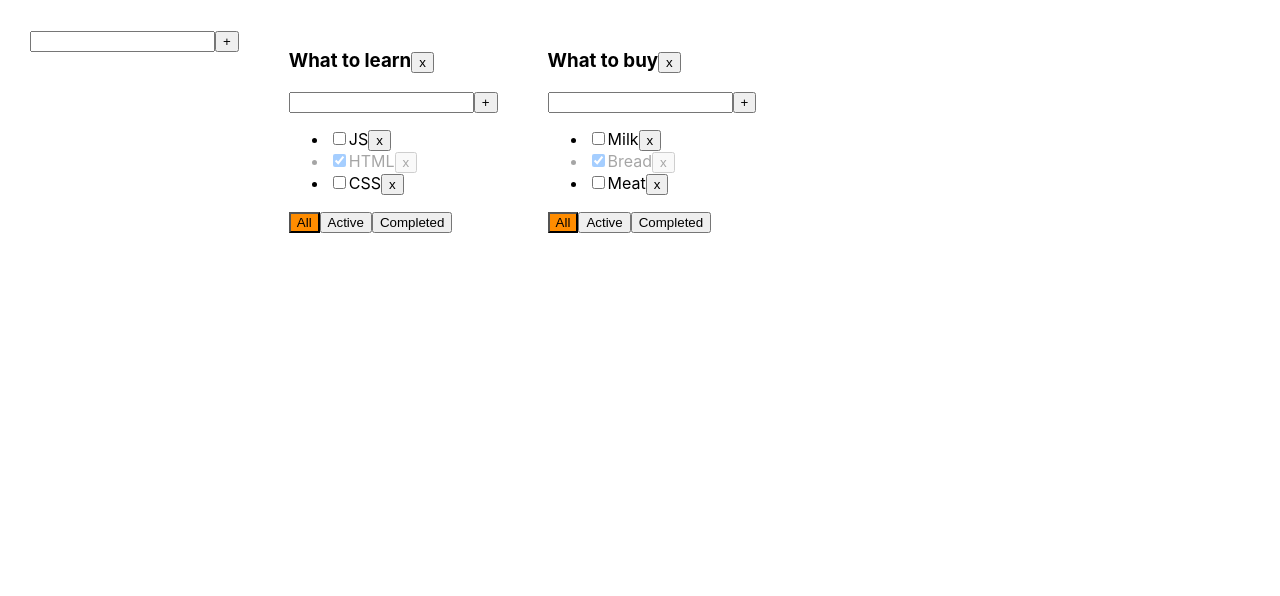
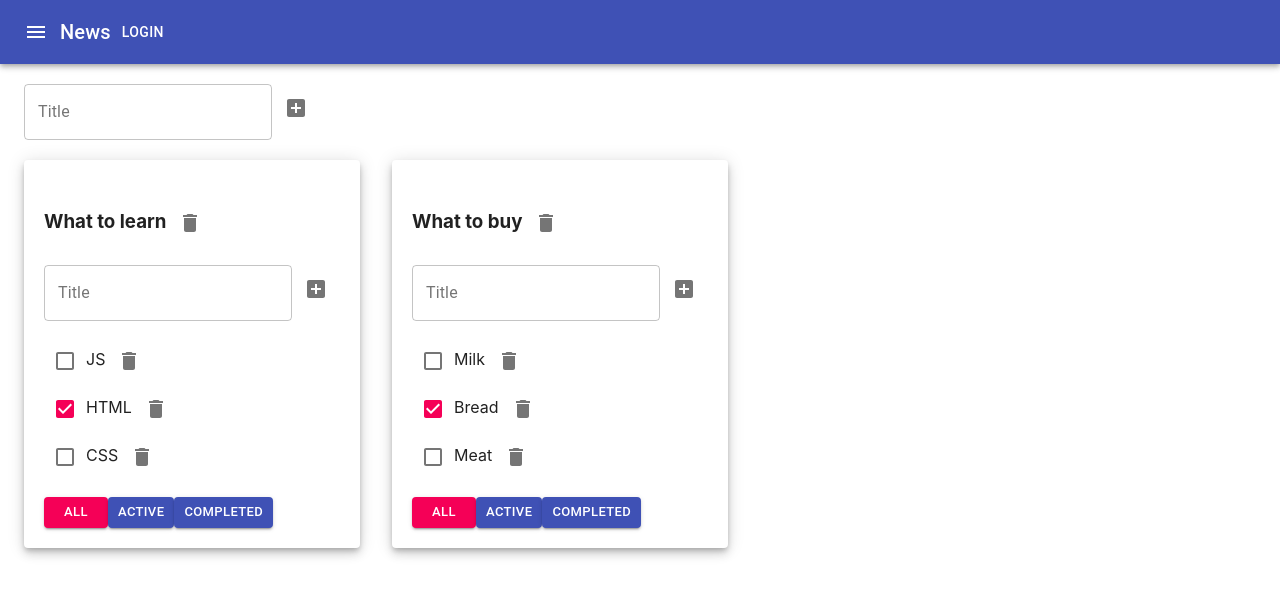
Before and after one commit to maximkuznecovv/todolist-ts-01, a React (Create React App) app: page / in a window 1280 px wide. Shown: the top 596 px of the page. Built offline with nearby package versions, Linux system fonts and the light colour scheme.

Commit message:
Todolist - TS - 07 - material-ui

```diff
--- a/package.json
+++ b/package.json
@@ -3,6 +3,8 @@
   "version": "0.1.0",
   "private": true,
   "dependencies": {
+    "@material-ui/core": "^4.11.3",
+    "@material-ui/icons": "^4.11.2",
     "@testing-library/jest-dom": "^4.2.4",
     "@testing-library/react": "^9.3.2",
     "@testing-library/user-event": "^7.1.2",
--- a/src/AddItemForm.tsx
+++ b/src/AddItemForm.tsx
@@ -1,11 +1,13 @@
-import React, {useState, KeyboardEvent, ChangeEvent} from 'react';
+import React, {useState, KeyboardEvent, ChangeEvent} from "react";
+import {IconButton, TextField} from "@material-ui/core";
+import {AddBox} from "@material-ui/icons";
 
 type  AddItemFormPropsType = {
     addItem: (title: string) => void
 }
 
 function AddItemForm(props: AddItemFormPropsType) {
-    const [title, setTitle] = useState<string>('')
+    const [title, setTitle] = useState<string>("")
     const [error, setError] = useState<boolean>(false)
     //const [error, setError] = useState<string | null>(null)
 
@@ -15,7 +17,7 @@ function AddItemForm(props: AddItemFormPropsType) {
         setError(false)
     }
     const onKeyPressAddItem = (e: KeyboardEvent<HTMLInputElement>) => {
-        if (e.key === 'Enter') {
+        if (e.key === "Enter") {
             addItem()
         }
     }
@@ -28,19 +30,31 @@ function AddItemForm(props: AddItemFormPropsType) {
             //setError('Title is required!')
             setError(true)
         }
-        setTitle('')
+        setTitle("")
     }
 
     return (
         <div>
-        <input value={title}
+            <TextField
+                variant={"outlined"}
+                value={title}
                 onChange={onChangeTitle}
                 onKeyPress={onKeyPressAddItem}
-               className={error ? 'error' : ''}
+                label={'Title'}
+                error={error}
+                helperText={error && 'Title is required!'}
             />
-        <button onClick={addItem}>+</button>
+            {/*<input value={title}*/}
+            {/*       onChange={onChangeTitle}*/}
+            {/*       onKeyPress={onKeyPressAddItem}*/}
+            {/*       className={error ? "error" : ""}*/}
+            {/*/>*/}
+            {/*<button onClick={addItem}>+</button>*/}
+            <IconButton onClick={addItem}>
+                <AddBox/>
+            </IconButton>
             {/*{error && <div className='error-message'>Title is required!</div>}*/}
-        {error && <div className={'error-message'}>Title is required!</div>}
+            {/*{error && <div className={"error-message"}>Title is required!</div>}*/}
         </div>
     )
 }
--- a/src/App.css
+++ b/src/App.css
@@ -1,3 +1,4 @@
+/*
 .App {
   padding: 30px;
   display: flex;
@@ -21,4 +22,4 @@
 }
 .error-message {
   color: red;
-}
+}*/
--- a/src/App.tsx
+++ b/src/App.tsx
@@ -1,8 +1,10 @@
-import React, {useState} from 'react';
-import './App.css';
+import React, {useState} from "react";
+import "./App.css";
 import TodoList from "./TodoList";
-import {v1} from 'uuid';
+import {v1} from "uuid";
 import AddItemForm from "./AddItemForm";
+import {AppBar, Button, IconButton, Typography, Toolbar, Container, Grid, Paper} from "@material-ui/core";
+import {Menu} from "@material-ui/icons";
 
 export type TaskType = {
     title: string
@@ -10,7 +12,7 @@ export type TaskType = {
     isDone: boolean
 }
 
-export type FilterValuesType = 'all' | 'active' | 'completed'
+export type FilterValuesType = "all" | "active" | "completed"
 
 type TodoListType = {
     id: string
@@ -27,8 +29,8 @@ function App() {
     const todoListID_1 = v1()
     const todoListID_2 = v1()
     const [todoLists, setTodoLists] = useState<Array<TodoListType>>([
-        {id: todoListID_1, title: 'What to learn', filter: 'all'},
-        {id: todoListID_2, title: 'What to buy', filter: 'all'},
+        {id: todoListID_1, title: "What to learn", filter: "all"},
+        {id: todoListID_2, title: "What to buy", filter: "all"},
     ])
 
     const [tasks, setTasks] = useState<TaskStateType>({
@@ -89,6 +91,7 @@ function App() {
             setTodoLists([...todoLists])
         }
     }
+
     function changeTitle(newTitle: string, todoListID: string) {
         const todoList = todoLists.find(tl => tl.id === todoListID)
         if (todoList) {
@@ -104,7 +107,7 @@ function App() {
 
     function addTodoList(title: string) {
         const newTodoListID = v1()
-        const newTodoList: TodoListType = {id: newTodoListID, title, filter: 'all'}
+        const newTodoList: TodoListType = {id: newTodoListID, title, filter: "all"}
         setTodoLists([...todoLists, newTodoList])
         setTasks({...tasks, [newTodoListID]: []})
     }
@@ -113,13 +116,15 @@ function App() {
     //CRUD (create, read, update, delete)
     const todoListComponents = todoLists.map(tl => {
         let tasksForTodoList = tasks[tl.id]
-        if (tl.filter === 'active') {
-            tasksForTodoList = tasksForTodoList.filter(t => t.isDone === false)
+        if (tl.filter === "active") {
+            tasksForTodoList = tasksForTodoList.filter(t => t.isDone === false) // чтобы не подсвечивалось, можно писать так -  !t.isDone
         }
-        if (tl.filter === 'completed') {
-            tasksForTodoList = tasksForTodoList.filter(t => t.isDone === true)
+        if (tl.filter === "completed") {
+            tasksForTodoList = tasksForTodoList.filter(t => t.isDone === true) // t.isDone
         }
         return (
+            <Grid item key={tl.id}>
+                <Paper elevation={6} style={{padding: "20px"}}>
                     <TodoList
                         todoListID={tl.id}
                         filter={tl.filter}
@@ -133,12 +138,31 @@ function App() {
                         changeFilter={changeFilter}
                         changeTitle={changeTitle}
                     />
+                </Paper>
+            </Grid>
         )
     })
     return (
         <div className="App">
+            <AppBar position="static">
+                <Toolbar>
+                    <IconButton edge="start" color="inherit" aria-label="menu">
+                        <Menu/>
+                    </IconButton>
+                    <Typography variant="h6">
+                        News
+                    </Typography>
+                    <Button color="inherit">Login</Button>
+                </Toolbar>
+            </AppBar>
+            <Container fixed>
+                <Grid container style={{padding: "20px 0"}}>
                     <AddItemForm addItem={addTodoList}/>
+                </Grid>
+                <Grid container spacing={4}>
                     {todoListComponents}
+                </Grid>
+            </Container>
         </div>
     );
 }
--- a/src/EditableSpan.tsx
+++ b/src/EditableSpan.tsx
@@ -1,4 +1,5 @@
 import React, {useState, KeyboardEvent, ChangeEvent} from 'react';
+import {TextField} from "@material-ui/core";
 
 type EditableSpanPropsType = {
     title: string
@@ -23,7 +24,9 @@ function EditableSpan(props: EditableSpanPropsType) {
     }
     return (
         editMode
-            ? <input
+            ? <TextField
+                color={"secondary"}
+                variant={"standard"}
                 value={title}
                 autoFocus
                 onChange={changeTitle}
--- a/src/TodoList.tsx
+++ b/src/TodoList.tsx
@@ -1,7 +1,9 @@
-import React, {useState, KeyboardEvent, ChangeEvent} from 'react';
+import React, {useState, KeyboardEvent, ChangeEvent} from "react";
 import {FilterValuesType, TaskType} from "./App";
 import AddItemForm from "./AddItemForm";
 import EditableSpan from "./EditableSpan";
+import {Button, Checkbox, IconButton} from "@material-ui/core";
+import {Delete} from "@material-ui/icons";
 
 type TodoListPropsType = {
     todoListID: string
@@ -21,9 +23,9 @@ function TodoList(props: TodoListPropsType) {
 
     const AddTask = (title: string) => props.addTask(title, props.todoListID)
     const removeTodoList = () => props.removeTodoList(props.todoListID)
-    const all = () => props.changeFilter('all', props.todoListID)
-    const active = () => props.changeFilter('active', props.todoListID)
-    const completed = () => props.changeFilter('completed', props.todoListID)
+    const all = () => props.changeFilter("all", props.todoListID)
+    const active = () => props.changeFilter("active", props.todoListID)
+    const completed = () => props.changeFilter("completed", props.todoListID)
     const changeTodoListTitle = (title: string) => props.changeTitle(title, props.todoListID)
 
     const tasks = props.tasks.map(task => {
@@ -33,14 +35,23 @@ function TodoList(props: TodoListPropsType) {
         const changeTaskTitle = (newTitle: string) =>
             props.changeTaskTitle(task.id, newTitle, props.todoListID)
         return (
-            <li className={task.isDone ? 'is-done' : ''}>
-                <input
-                    type="checkbox"
+            <li key={task.id} className={task.isDone ? "is-done" : ""}>
+
+                <Checkbox
+                    color={"secondary"}
                     checked={task.isDone}
                     onChange={changeTaskStatus}
                 />
+                {/*<input*/}
+                {/*    type="checkbox"*/}
+                {/*    checked={task.isDone}*/}
+                {/*    onChange={changeTaskStatus}*/}
+                {/*/>*/}
                 <EditableSpan title={task.title} changeTitle={changeTaskTitle}/>
-                <button onClick={removeTask}>x</button>
+                {/*<button onClick={removeTask}>x</button>*/}
+                <IconButton onClick={removeTask}>
+                    <Delete/>
+                </IconButton>
             </li>
         )
     })
@@ -50,22 +61,37 @@ function TodoList(props: TodoListPropsType) {
             <h3>
 
                 <EditableSpan title={props.title} changeTitle={changeTodoListTitle}/>
-                <button onClick={removeTodoList}>x</button>
+                {/*<button onClick={removeTodoList}>x</button>*/}
+                <IconButton onClick={removeTodoList}>
+                    <Delete/>
+                </IconButton>
             </h3>
             <AddItemForm addItem={AddTask}/>
-            <ul>
+            <ul style={{listStyle: 'none', paddingLeft: '0'}}>
                 {tasks}
             </ul>
             <div>
-                <button className={props.filter === 'all' ? 'active' : ''}
-                        onClick={all}>All
-                </button>
-                <button className={props.filter === 'active' ? 'active' : ''}
-                        onClick={active}>Active
-                </button>
-                <button className={props.filter === 'completed' ? 'active' : ''}
-                        onClick={completed}>Completed
-                </button>
+                <Button
+                    variant={"contained"}
+                    color={props.filter === "all" ? "secondary" : "primary"}
+                    size={"small"}
+                    //className={props.filter === 'all' ? 'active' : ''}
+                    onClick={all}>All
+                </Button>
+                <Button
+                    variant={"contained"}
+                    color={props.filter === "active" ? "secondary" : "primary"}
+                    size={"small"}
+                    //className={props.filter === 'active' ? 'active' : ''}
+                    onClick={active}>Active
+                </Button>
+                <Button
+                    variant={"contained"}
+                    color={props.filter === "completed" ? "secondary" : "primary"}
+                    size={"small"}
+                    //className={props.filter === 'completed' ? 'active' : ''}
+                    onClick={completed}>Completed
+                </Button>
             </div>
         </div>
 
```
Also changed, not shown: 1 other file (tests, documents, lock files or other folders). Lines whose indentation alone changed are shown as unchanged.
